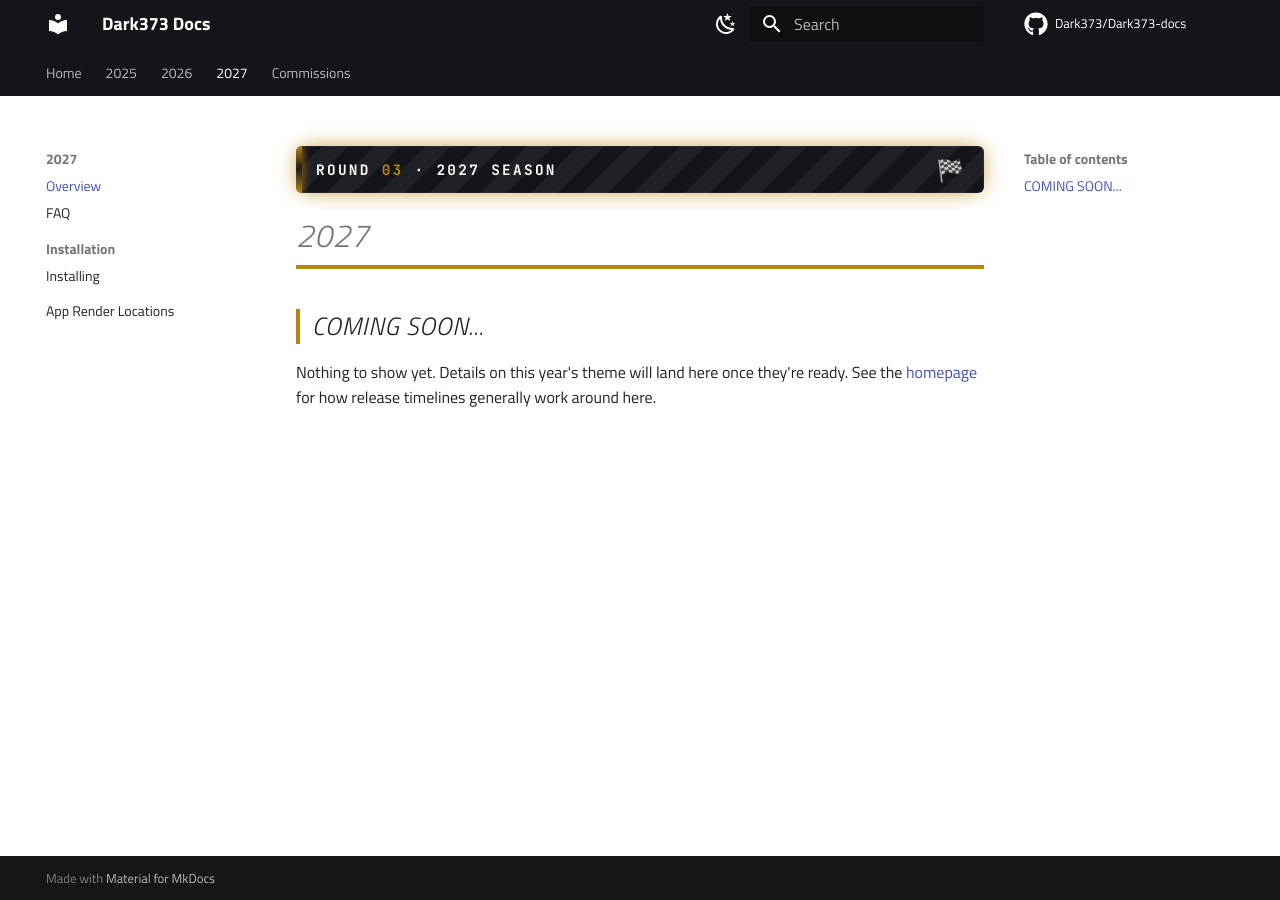
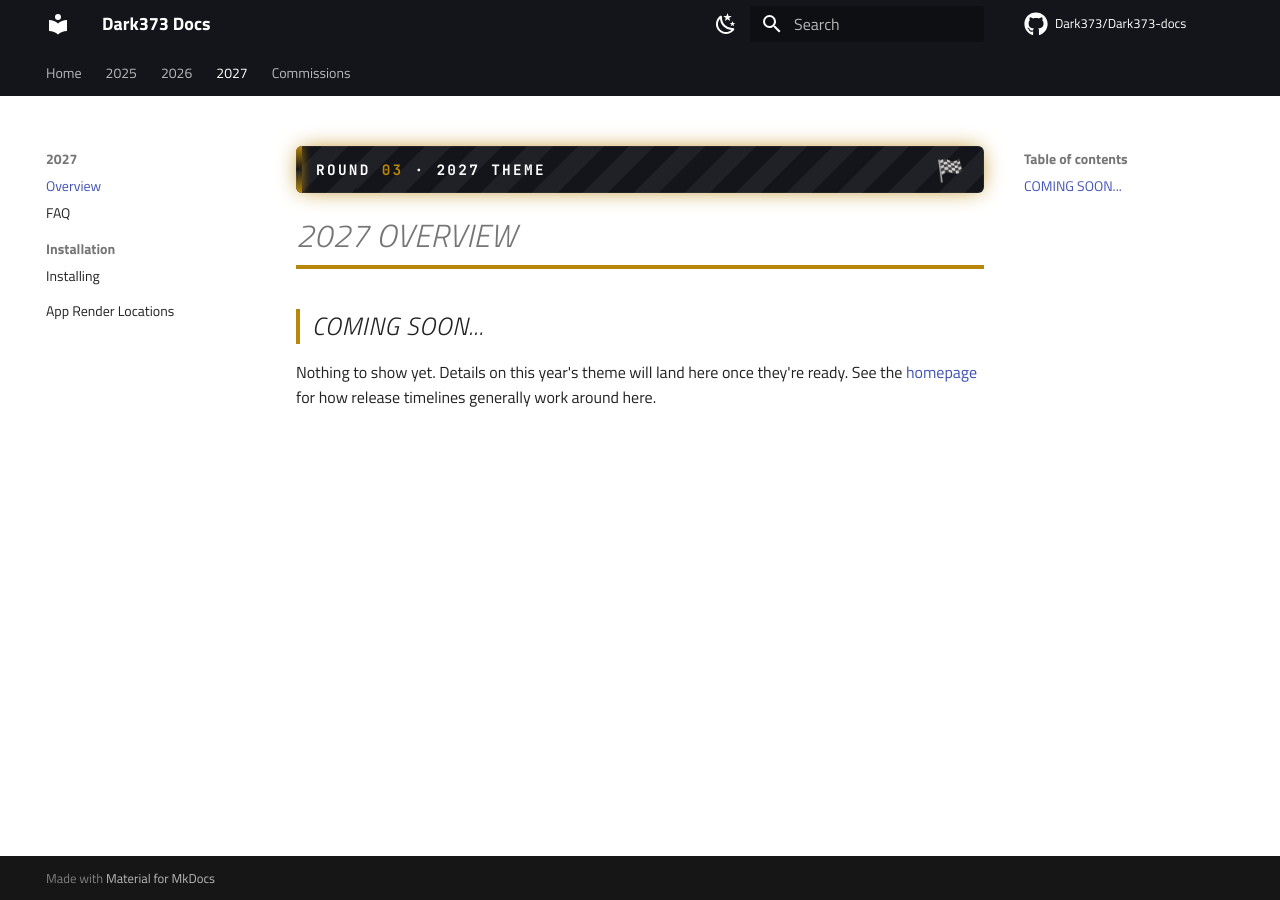
Before and after one commit to Dark373/Dark373-docs, an MkDocs documentation site: the page built from docs/2027/index.md, in a window 1280 px wide. Built offline with MkDocs 1.6.1 and Material for MkDocs 9.7.7, drawn with Linux system fonts in a browser that asks for light colours; comment, search, counter and statistics services are not loaded.

Commit message:
Make hero banner and title styling consistent across all themes
- Hero kicker said "Season" on 2026/2027 but "Theme" on 2025; all
  three now say "Theme"
- 2025's H1 was missing the .f1-title styling that 2026 and 2027
  both had, so it rendered as a plain heading instead of the
  italic/uppercase/accent-underline treatment the others use
- 2027's H1 was just "2027" instead of "2027 Overview", inconsistent
  with the "YYYY Overview" pattern on 2025/2026
- Also normalized 2027's kicker separator to a literal middot,
  matching the other two themes' markup instead of the &middot; entity

```diff
--- a/docs/2027/index.md
+++ b/docs/2027/index.md
@@ -1,9 +1,9 @@
 <div class="f1-hero">
-  <span class="f1-hero-kicker">Round <em>03</em> &middot; 2027 Season</span>
+  <span class="f1-hero-kicker">Round <em>03</em> · 2027 Theme</span>
   <span class="f1-hero-flag">🏁</span>
 </div>
 
-# 2027 {: .f1-title }
+# 2027 Overview {: .f1-title }
 
 ## COMING SOON... {: .f1-heading }
 
```
Also changed, not shown: docs/f1-2025-theme/index.md (+1 -1 lines), docs/project-1/index.md (+1 -1 lines).
